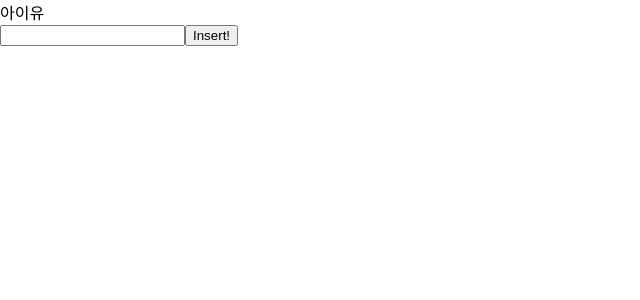
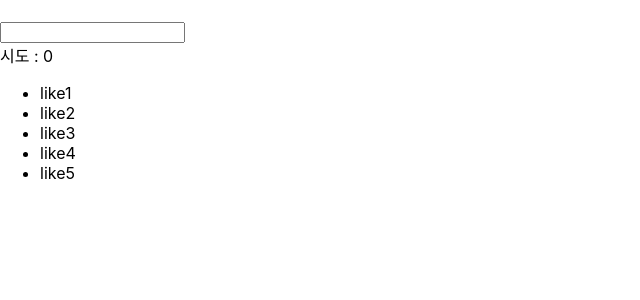
Before and after one commit to Jangyusu/React, a React (Create React App) app in the folder game-react/: page / in a window 1280 px wide. Shown: the top 300 px of the page, without its empty margins (0-640 px from the left). Built offline with nearby package versions, Linux system fonts and the light colour scheme.

Commit message:
리액트 반복문 map

```diff
--- a/game-react/src/NumberBaseball.js
+++ b/game-react/src/NumberBaseball.js
@@ -1,17 +1,33 @@
-import React from 'react';
+import React, { useState } from 'react';
+import Try from './Try';
+
+function getNumbers() {
+  //숫자 네 개를 겹치지 않고 랜덤하게 뽑는 함수
+}
 
 const NumberBaseball = () => {
+  const [result, setResult] = useState('');
+  const [value, setValue] = useState('');
+  const [answer, setAnswer] = useState(getNumbers());
+  const [tries, setTries] = useState([]);
+
+  const onSubmitForm = () => {};
+
+  const onChangeInput = () => {};
+
   return (
     <>
-      <div>처음 주어지는 숫자(정답)</div>
-      <form>
-        <input type="text"></input>
-        <button>Insert!</button>
+      <h1>{result}</h1>
+      <form onSubmit={onSubmitForm}>
+        <input maxLength={4} value={value} onChange={onChangeInput}></input>
       </form>
-      <div>
-        <p>내가 입력한 숫자</p>
-        <p>결과</p>
-      </div>
+      <div>시도 : {tries.length}</div>
+      <ul>
+        {['like1', 'like2', 'like3', 'like4', 'like5'].map((v) => {
+          return <li>{v}</li>;
+        })}
+        {/* <Try /> */}
+      </ul>
     </>
   );
 };
--- a/game-react/src/index.js
+++ b/game-react/src/index.js
@@ -5,10 +5,11 @@ import * as serviceWorker from './serviceWorker';
 import App from './App';
 import Game from './Game';
 import WordRelay from './WordRelay';
+import NumberBaseball from './NumberBaseball';
 
 ReactDOM.render(
   <React.StrictMode>
-    <WordRelay />
+    <NumberBaseball />
   </React.StrictMode>,
   document.getElementById('root'),
 );
```
